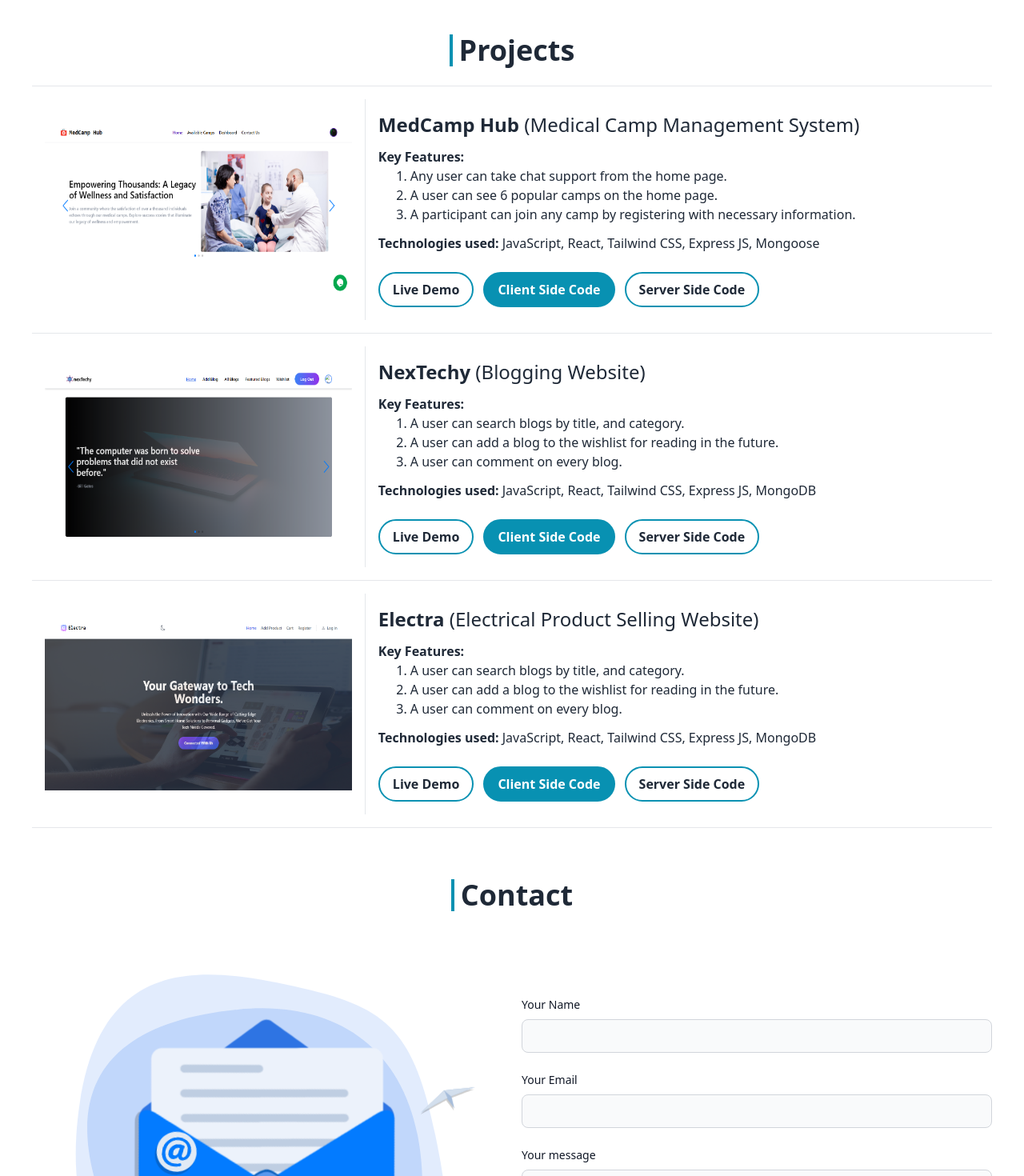
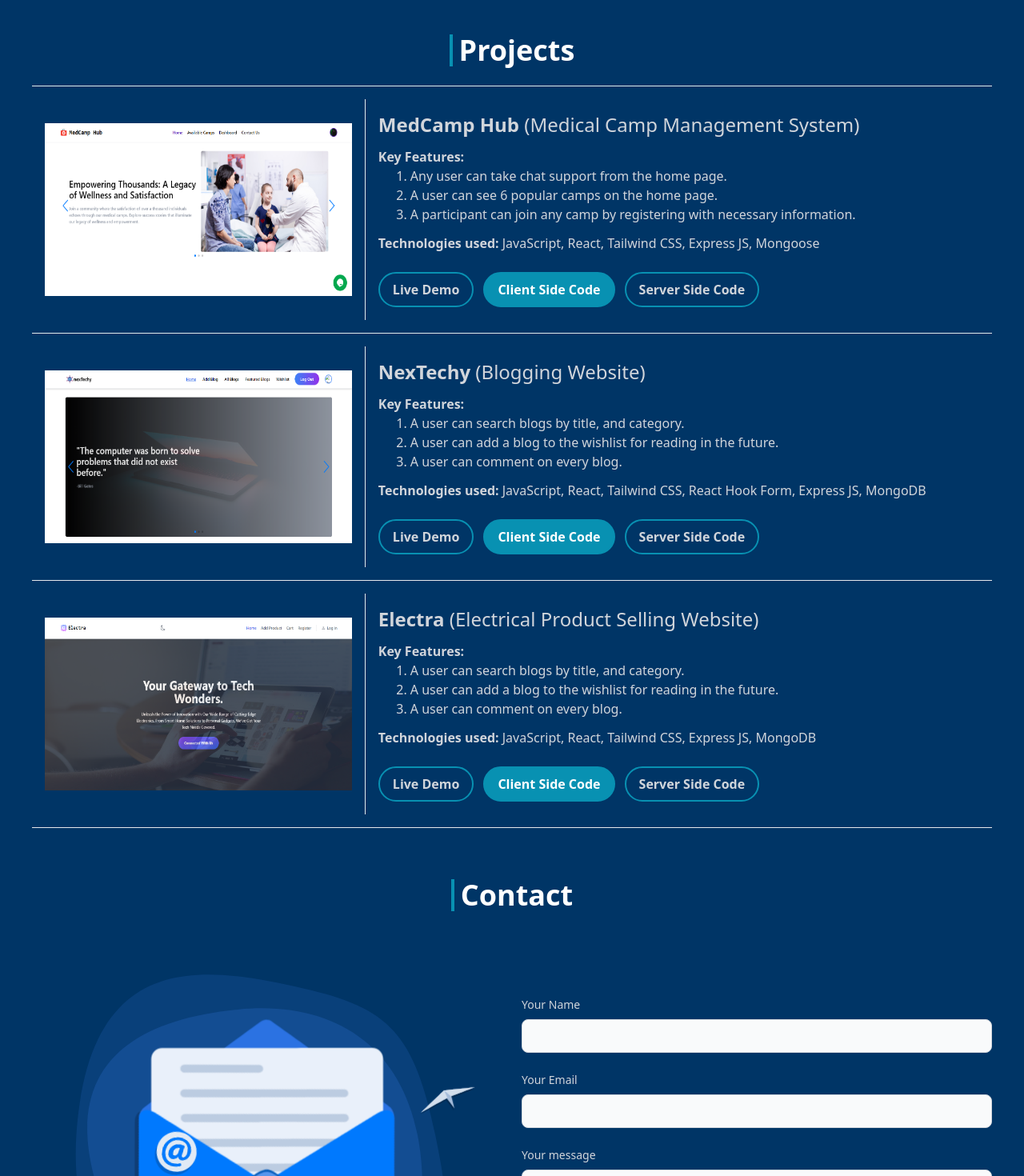
Before and after one commit to imtiazsakib15/portfolio, a React (Vite) app: page / in a window 1280 px wide. Shown: the part 800-2270 px from the top of the page at 80% size. Built offline with nearby package versions, Linux system fonts and the light colour scheme.

Commit message:
Theme Changed

```diff
--- a/src/App.jsx
+++ b/src/App.jsx
@@ -8,7 +8,7 @@ import Projects from "./components/Projects/Projects";
 
 function App() {
   return (
-    <>
+    <div className="bg-[#003566ff] text-white">
       <Navbar />
       <Banner />
       <Skills />
@@ -16,7 +16,7 @@ function App() {
       <Contact />
       <Footer />
       <Toaster position="top-center" reverseOrder={false} />
-    </>
+    </div>
   );
 }
 
--- a/src/components/Contact/Contact.jsx
+++ b/src/components/Contact/Contact.jsx
@@ -53,7 +53,7 @@ const Contact = () => {
             <div className="mb-6">
               <label
                 htmlFor="user_name"
-                className="block mb-2 text-sm font-medium text-gray-900 "
+                className="block mb-2 text-sm font-medium text-gray-300 "
               >
                 Your Name
               </label>
@@ -67,7 +67,7 @@ const Contact = () => {
               />
               <p>
                 {errors.user_name && (
-                  <span className="text-red-600 text-xs flex items-center gap-0.5">
+                  <span className="text-red-500 text-xs flex items-center gap-0.5">
                     <MdErrorOutline />
                     {errors.user_name?.message}
                   </span>
@@ -77,7 +77,7 @@ const Contact = () => {
             <div className="mb-6">
               <label
                 htmlFor="user_email"
-                className="block mb-2 text-sm font-medium text-gray-900 "
+                className="block mb-2 text-sm font-medium text-gray-300 "
               >
                 Your Email
               </label>
@@ -91,7 +91,7 @@ const Contact = () => {
               />
               <p>
                 {errors.user_email && (
-                  <span className="text-red-600 text-xs flex items-center gap-0.5">
+                  <span className="text-red-500 text-xs flex items-center gap-0.5">
                     <MdErrorOutline />
                     {errors.user_email?.message}
                   </span>
@@ -101,7 +101,7 @@ const Contact = () => {
             <div className="mb-6">
               <label
                 htmlFor="message"
-                className="block mb-2 text-sm font-medium text-gray-900"
+                className="block mb-2 text-sm font-medium text-gray-300"
               >
                 Your message
               </label>
@@ -115,7 +115,7 @@ const Contact = () => {
               ></textarea>
               <p>
                 {errors.message && (
-                  <span className="text-red-600 text-xs flex items-center gap-0.5">
+                  <span className="text-red-500 text-xs flex items-center gap-0.5">
                     <MdErrorOutline />
                     {errors.message?.message}
                   </span>
--- a/src/components/Footer/Footer.jsx
+++ b/src/components/Footer/Footer.jsx
@@ -1,7 +1,7 @@
 const Footer = () => {
   return (
     <>
-      <p className="text-center font-medium text-sm sm:text-base py-6 sm:py-8">
+      <p className="text-center text-gray-300 font-medium text-sm sm:text-base py-6 sm:py-8">
         &copy; {new Date().getFullYear()}{" "}
         <span className="underline">Imtiaz Ahmed Sakib</span>. All Rights
         Reserved.
--- a/src/components/Projects/Projects.jsx
+++ b/src/components/Projects/Projects.jsx
@@ -16,7 +16,7 @@ const Projects = () => {
         <div className="w-full md:w-1/3">
           <img className="w-full aspect-video" src={medCampHub} alt="" />
         </div>
-        <div className="w-full md:w-2/3 md:border-l p-4 space-y-3">
+        <div className="w-full md:w-2/3 md:border-l text-gray-300 p-4 space-y-3">
           <h2 className="text-lg sm:text-xl lg:text-2xl font-bold">
             MedCamp Hub{" "}
             <span className="font-normal">
@@ -47,7 +47,7 @@ const Projects = () => {
             </a>
             <a
               href="https://github.com/imtiazsakib15/med-camp-hub-client"
-              className="px-4 py-2 border-2 border-cyan-600 bg-cyan-600 hover:bg-white text-white hover:text-black rounded-full font-semibold"
+              className="px-4 py-2 border-2 border-cyan-600 bg-cyan-600 text-white hover:bg-transparent hover:text-gray-300 rounded-full font-semibold"
             >
               Client Side Code
             </a>
@@ -65,7 +65,7 @@ const Projects = () => {
         <div className="w-full md:w-1/3">
           <img className="w-full aspect-video" src={nexTechy} alt="" />
         </div>
-        <div className="w-full md:w-2/3 md:border-l p-4 space-y-3">
+        <div className="w-full md:w-2/3 md:border-l text-gray-300 p-4 space-y-3">
           <h2 className="text-lg sm:text-xl lg:text-2xl font-bold">
             NexTechy <span className="font-normal">(Blogging Website)</span>
           </h2>
@@ -80,8 +80,8 @@ const Projects = () => {
             </ol>
           </div>
           <p>
-            <b>Technologies used:</b> JavaScript, React, Tailwind CSS, Express
-            JS, MongoDB
+            <b>Technologies used:</b> JavaScript, React, Tailwind CSS, React
+            Hook Form, Express JS, MongoDB
           </p>
           <div className="sm:space-x-3 space-y-3 sm:space-y-0 w-max flex flex-col sm:flex-row pt-3">
             <a
@@ -92,7 +92,7 @@ const Projects = () => {
             </a>
             <a
               href="https://github.com/imtiazsakib15/nexTechy-client"
-              className="px-4 py-2 border-2 border-cyan-600 bg-cyan-600 hover:bg-white text-white hover:text-black rounded-full font-semibold"
+              className="px-4 py-2 border-2 border-cyan-600 bg-cyan-600 text-white hover:bg-transparent hover:text-gray-300 rounded-full font-semibold"
             >
               Client Side Code
             </a>
@@ -110,7 +110,7 @@ const Projects = () => {
         <div className="w-full md:w-1/3">
           <img className="w-full aspect-video" src={electra} alt="" />
         </div>
-        <div className="w-full md:w-2/3 md:border-l p-4 space-y-3">
+        <div className="w-full md:w-2/3 md:border-l text-gray-300 p-4 space-y-3">
           <h2 className="text-lg sm:text-xl lg:text-2xl font-bold">
             Electra{" "}
             <span className="font-normal">
@@ -140,7 +140,7 @@ const Projects = () => {
             </a>
             <a
               href="https://github.com/imtiazsakib15/electra-client"
-              className="px-4 py-2 border-2 border-cyan-600 bg-cyan-600 hover:bg-white text-white hover:text-black rounded-full font-semibold"
+              className="px-4 py-2 border-2 border-cyan-600 bg-cyan-600 text-white hover:bg-transparent hover:text-gray-300 rounded-full font-semibold"
             >
               Client Side Code
             </a>
```
